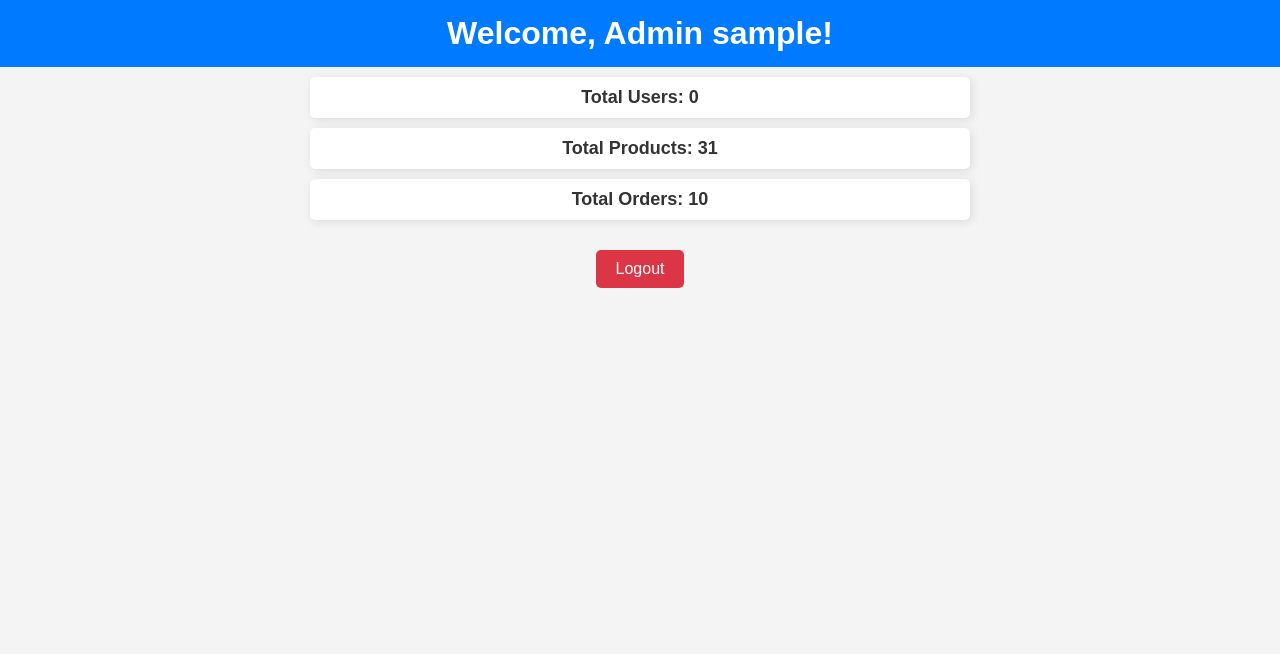
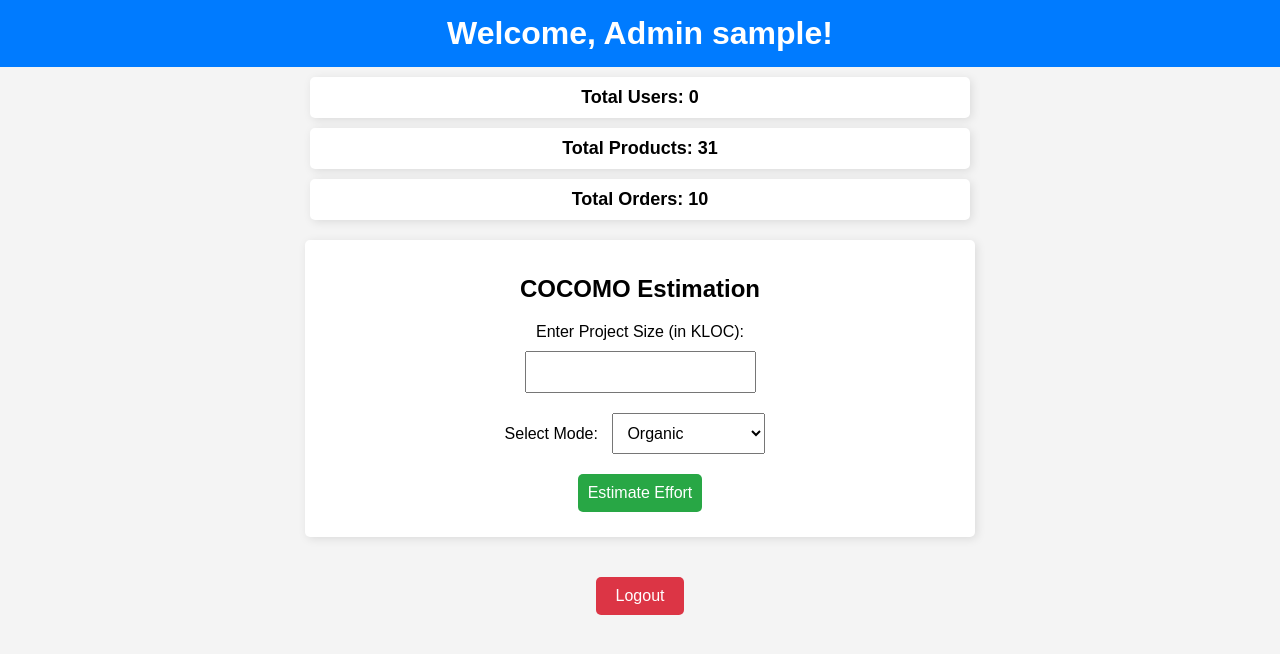
Before and after one commit to RONNIEATAHO/e-commerce, a PHP site: page /admindashboard.php in a window 1280 px wide. Shown: the top 654 px of the page. Run offline with PHP 8.4, Linux system fonts and the light colour scheme; the visitor is signed in with stand-in values (Sample User, id 1); data comes from the database, SQL or seed files in the repository; data that the repository does not hold is empty.

Commit message:
Update admindashboard.php
changes made based on lectuer 7

```diff
--- a/admindashboard.php
+++ b/admindashboard.php
@@ -1,18 +1,12 @@
 <?php
 session_start();
-
-// ========== SECURITY CHECK ==========
-if (!isAdminLoggedIn()) {
-    redirectToLogin();
-}
-
-// ========== DATABASE CONNECTION ==========
 include 'db_connection.php';
 
-// ========== LOGGING ==========
+// ========== SECURITY ==========
+if (!isAdminLoggedIn()) redirectToLogin();
 logAdminActivity('Accessed Dashboard');
 
-// ========== FETCH DASHBOARD STATS ==========
+// ========== FETCH STATS ==========
 try {
     $userCount = getRowCount($conn, 'login');
     $productCount = getRowCount($conn, 'products');
@@ -22,26 +16,42 @@ try {
     die("An error occurred. Please try again later.");
 }
 
-// ========== MODULAR FUNCTIONS BELOW ==========
+// ========== HANDLE COCOMO INPUT ==========
+$effortEstimation = '';
+if ($_SERVER['REQUEST_METHOD'] === 'POST' && isset($_POST['kloc'])) {
+    $kloc = floatval($_POST['kloc']);
+    $mode = $_POST['mode']; // organic, semi-detached, embedded
 
+    $coefficients = [
+        'organic' => [2.4, 1.05],
+        'semi' => [3.0, 1.12],
+        'embedded' => [3.6, 1.20]
+    ];
+
+    if (isset($coefficients[$mode])) {
+        [$a, $b] = $coefficients[$mode];
+        $effort = $a * pow($kloc, $b);
+        $effortEstimation = "Estimated Effort: " . round($effort, 2) . " Person-Months";
+    } else {
+        $effortEstimation = "Invalid mode selected.";
+    }
+}
+
+// ========== FUNCTIONS ==========
 function isAdminLoggedIn() {
     return isset($_SESSION['admin_logged_in']) && $_SESSION['role'] === 'admin';
 }
-
 function redirectToLogin() {
     header("Location: login.php");
     exit();
 }
-
 function logAdminActivity($action) {
-    $logMessage = date('Y-m-d H:i:s') . " - Admin ID: {$_SESSION['admin_id']} - Action: $action" . PHP_EOL;
-    file_put_contents('admin_activity.log', $logMessage, FILE_APPEND);
+    $log = date('Y-m-d H:i:s') . " - Admin ID: {$_SESSION['admin_id']} - Action: $action" . PHP_EOL;
+    file_put_contents('admin_activity.log', $log, FILE_APPEND);
 }
-
 function getRowCount($conn, $table) {
     return $conn->query("SELECT COUNT(*) FROM $table")->fetchColumn();
 }
-
 function logError($message) {
     file_put_contents('error.log', date('Y-m-d H:i:s') . " - $message" . PHP_EOL, FILE_APPEND);
 }
@@ -50,8 +60,7 @@ function logError($message) {
 <html lang="en">
 <head>
     <meta charset="UTF-8">
-    <meta name="viewport" content="width=device-width, initial-scale=1.0">
-    <title>Admin Dashboard</title>
+    <title>Admin Dashboard with COCOMO</title>
     <style>
         body {
             font-family: Arial, sans-serif;
@@ -60,26 +69,45 @@ function logError($message) {
             padding: 0;
             text-align: center;
         }
-
         h1 {
             background-color: #007bff;
             color: white;
             padding: 15px;
             margin: 0;
         }
-
-        p {
+        .stat, .cocomo {
             font-size: 18px;
             font-weight: bold;
-            color: #333;
             background-color: white;
             padding: 10px;
             margin: 10px auto;
             width: 50%;
             border-radius: 5px;
-            box-shadow: 2px 2px 10px rgba(0, 0, 0, 0.1);
+            box-shadow: 2px 2px 10px rgba(0,0,0,0.1);
         }
-
+        form {
+            margin: 20px auto;
+            padding: 15px;
+            background: #fff;
+            width: 50%;
+            border-radius: 5px;
+            box-shadow: 2px 2px 10px rgba(0,0,0,0.1);
+        }
+        input, select {
+            padding: 10px;
+            margin: 10px;
+            font-size: 16px;
+        }
+        input[type="submit"] {
+            background-color: #28a745;
+            border: none;
+            color: white;
+            cursor: pointer;
+            border-radius: 5px;
+        }
+        input[type="submit"]:hover {
+            background-color: #218838;
+        }
         a {
             display: inline-block;
             margin-top: 20px;
@@ -89,20 +117,40 @@ function logError($message) {
             background-color: #dc3545;
             text-decoration: none;
             border-radius: 5px;
-            transition: background 0.3s;
         }
-
         a:hover {
             background-color: #c82333;
         }
     </style>
 </head>
 <body>
-    <h1>Welcome, Admin <?php echo htmlspecialchars($_SESSION['username']); ?>!</h1>
-    <p>Total Users: <?php echo $userCount; ?></p>
-    <p>Total Products: <?php echo $productCount; ?></p>
-    <p>Total Orders: <?php echo $orderCount; ?></p>
 
-    <a href="logout.php">Logout</a>
+<h1>Welcome, Admin <?php echo htmlspecialchars($_SESSION['username']); ?>!</h1>
+
+<div class="stat">Total Users: <?php echo $userCount; ?></div>
+<div class="stat">Total Products: <?php echo $productCount; ?></div>
+<div class="stat">Total Orders: <?php echo $orderCount; ?></div>
+
+<form method="post">
+    <h2>COCOMO Estimation</h2>
+    <label>Enter Project Size (in KLOC):</label><br>
+    <input type="number" name="kloc" step="0.1" required>
+    <br>
+    <label>Select Mode:</label>
+    <select name="mode" required>
+        <option value="organic">Organic</option>
+        <option value="semi">Semi-Detached</option>
+        <option value="embedded">Embedded</option>
+    </select>
+    <br>
+    <input type="submit" value="Estimate Effort">
+</form>
+
+<?php if ($effortEstimation): ?>
+    <div class="cocomo"><?php echo $effortEstimation; ?></div>
+<?php endif; ?>
+
+<a href="logout.php">Logout</a>
+
 </body>
 </html>
```
